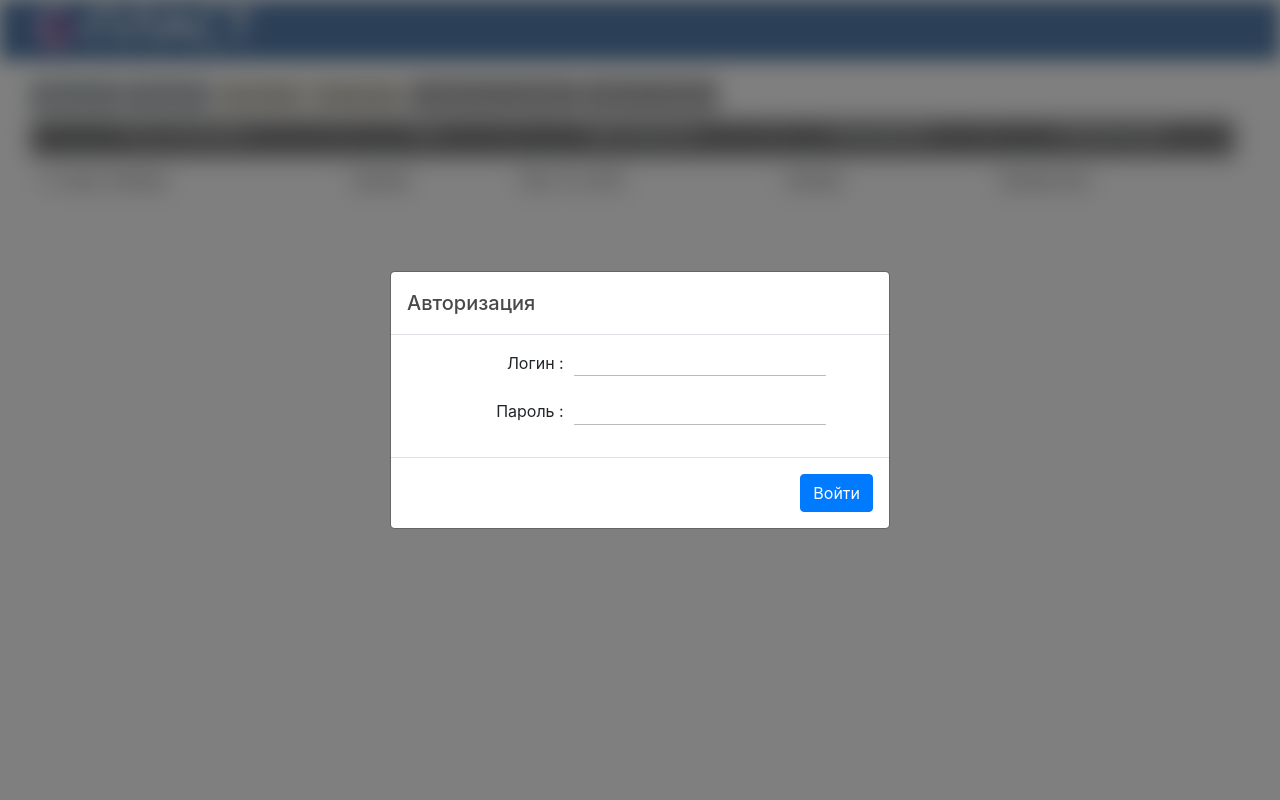
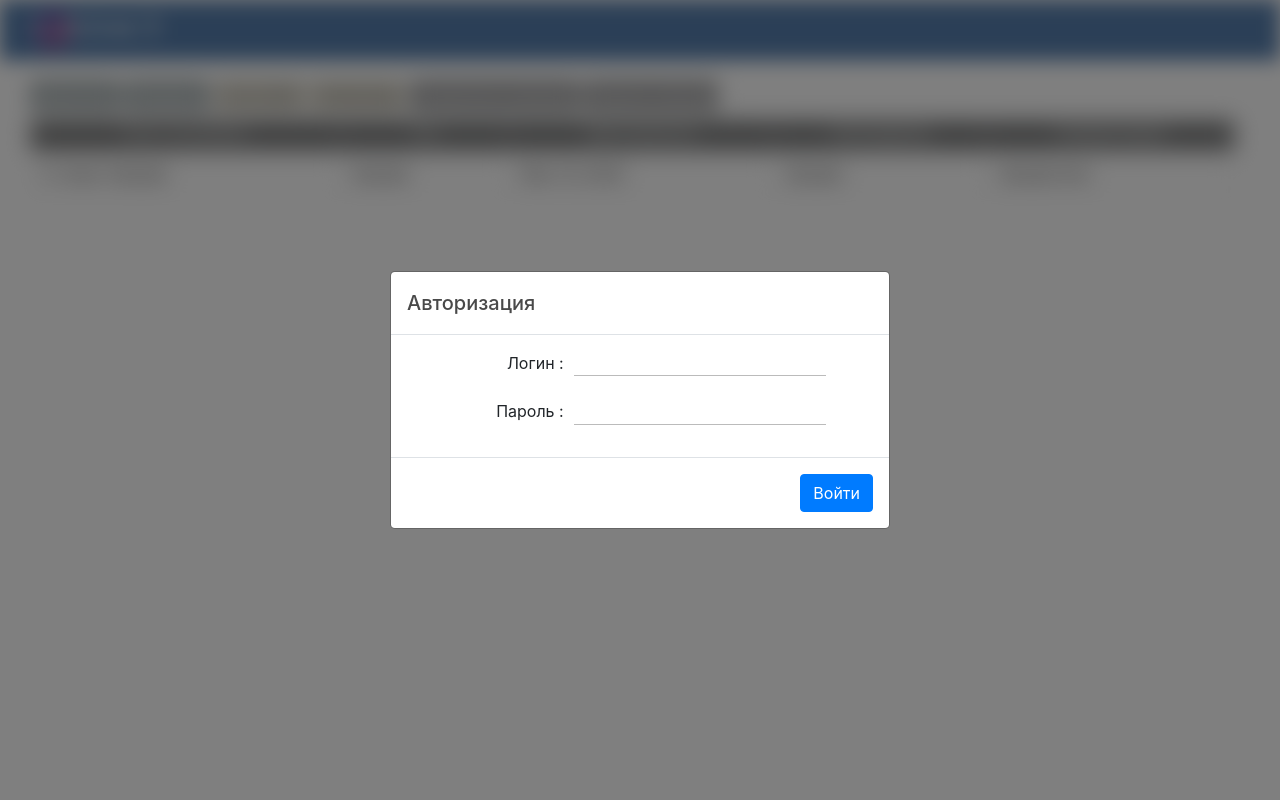
Before and after one commit to sStresss/wellco_web, a Django app: page / in a window 1280 px wide. Run offline with Django 3.2, Linux system fonts and the light colour scheme; tables that the repository leaves empty hold one stand-in row (values such as "Sample post"); parts of the project's set-up code (start-up, migrations or seed data) failed here and were passed over; some libraries are stand-ins or nearby versions.

Commit message:
main head & tbl head fix

```diff
--- a/blog/templates/blog/post_list.html
+++ b/blog/templates/blog/post_list.html
@@ -19,11 +19,17 @@
                     <div class="col-sm-1" style="max-height: 60px ;vertical-align: center; margin-left: -15px">
                         <img src="{% static '/image/sinaps_.png' %}" alt="" class="wow animate__animated animate__rotateIn" style="visibility: visible; animation-duration: 5s;height: 45px; margin-top: 7px">
                     </div>
-                    <div class="col-sm-5" style="max-height: 60px; margin-left: -98px">
-                        <a class="head_title" style=" cursor: pointer; margin-left: 10px; margin-top: 5px;" onclick="main_reload()">
-                            <h1 style="max-height: 40px;">
+                    <div class="col-sm-8" style="max-height: 60px; margin-left: -98px">
+                        <a class="head_title" style=" cursor: pointer; margin-left: 10px; margin-top: 5px;" onclick="backMain()">
+                            <div class="row" style="cursor: pointer;width: 800px" onclick="backMain()">
+                                <div class="column" style="margin-left: 16px">
+                                   <h1 style="max-height: 40px; margin-top: 10px">
+                                        <a style="margin-left: -25px; font-family: Aeroport;height: 20px; max-height: 20px; font-size: 30px;">
                                             С-ПЛАСТ
+                                        </a>
                                     </h1>
+                                </div>
+                            </div>
                         </a>
                     </div>
                 </div>
@@ -53,27 +59,27 @@
                             <table class=" table table-bordered"  style="margin-bottom: 0px;">
                                 <thead style="">
                                     <tr>
-                                      <th scope="col" style="text-align: center; background-color: #577fae; padding: 0.1rem; padding-bottom: 13px;">
+                                    <th scope="col" style="text-align: center; background-color: #577fae; padding: 0.1rem; padding-bottom: 7px;">
                                       <a style="font-weight: normal; color: white">
                                         Сост. на начало
                                       </a>
                                     </th>
-                                    <th scope="col" style="text-align: center; background-color: #577fae; padding: 0.1rem; padding-bottom: 13px;">
+                                    <th scope="col" style="text-align: center; background-color: #577fae; padding: 0.1rem; padding-bottom: 7px;">
                                           <a style="font-weight: normal; color: white">
                                             Тип
                                           </a>
                                       </th>
-                                    <th scope="col" style="text-align: center; background-color: #577fae; padding: 0.1rem; padding-bottom: 13px;">
+                                    <th scope="col" style="text-align: center; background-color: #577fae; padding: 0.1rem; padding-bottom: 7px;">
                                           <a style="font-weight: normal; color: white">
                                             Дата выпуска
                                           </a>
                                       </th>
-                                    <th scope="col" style="text-align: center; background-color: #577fae; padding: 0.1rem; padding-bottom: 13px;">
+                                    <th scope="col" style="text-align: center; background-color: #577fae; padding: 0.1rem; padding-bottom: 7px;">
                                           <a style="font-weight: normal; color: white">
                                             Нахождение
                                           </a>
                                       </th>
-                                    <th scope="col" style="text-align: center; background-color: #577fae; padding: 0.1rem; padding-bottom: 13px;">
+                                    <th scope="col" style="text-align: center; background-color: #577fae; padding: 0.1rem; padding-bottom: 7px;">
                                           <a style="font-weight: normal; color: white">
                                             Комментарий
                                           </a>
```
Lines whose indentation alone changed are shown as unchanged.
